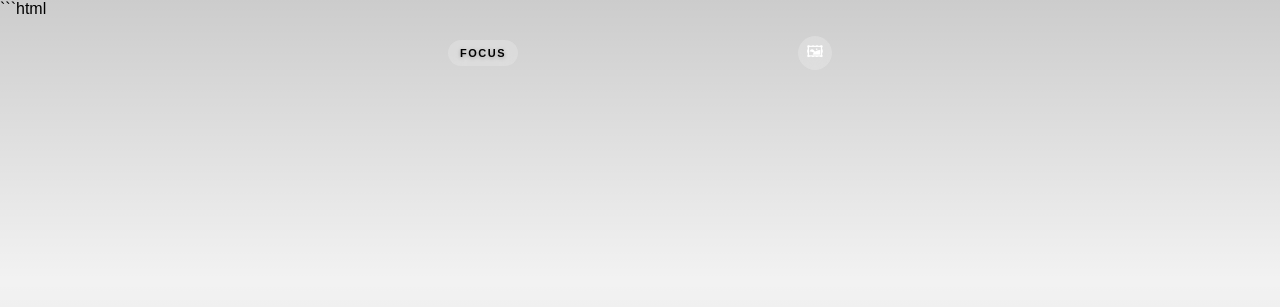
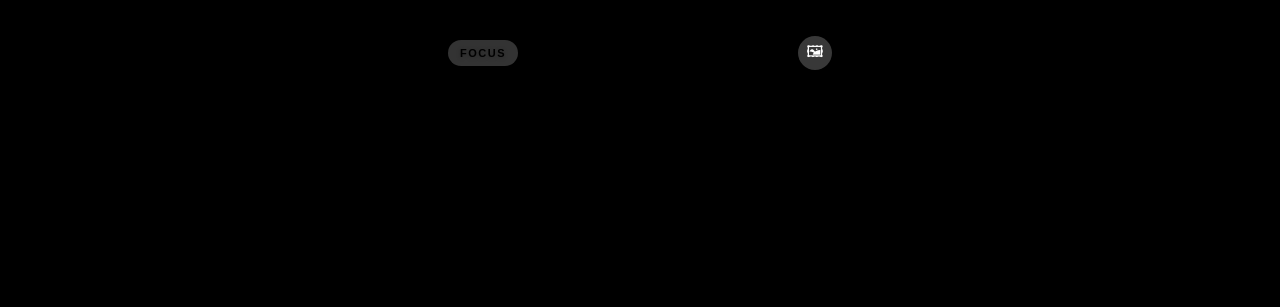
Before and after one commit to ItzCherry19/Pan-Pomodoro, a plain HTML site: page index.html in a window 1280 px wide. Shown: the top 307 px of the page. Drawn offline with Linux system fonts and the light colour scheme.

Commit message:
Update index.html

```diff
--- a/index.html
+++ b/index.html
@@ -62,17 +62,18 @@ body {
 
   /* Imagen de fondo */
 
-  .background {
-    position: absolute;
-    inset: 0;
+ html {
+  background: #000;
+}
 
-    background-position: center;
-    background-size: cover;
-    background-repeat: no-repeat;
-
-    z-index: 0;
-
-    transition: background-image 0.3s ease;
+body {
+  margin: 0;
+  padding: 0;
+  width: 100%;
+  min-height: 100%;
+  background: #000;
+  overflow: hidden;
+}
   }
 
   /* Oscurecimiento suave para que el texto sea legible */
```
